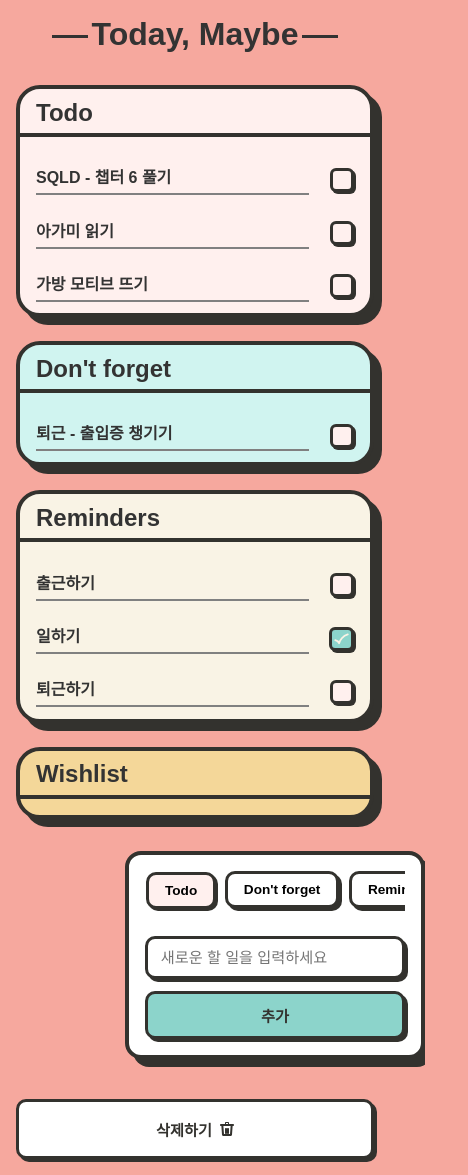
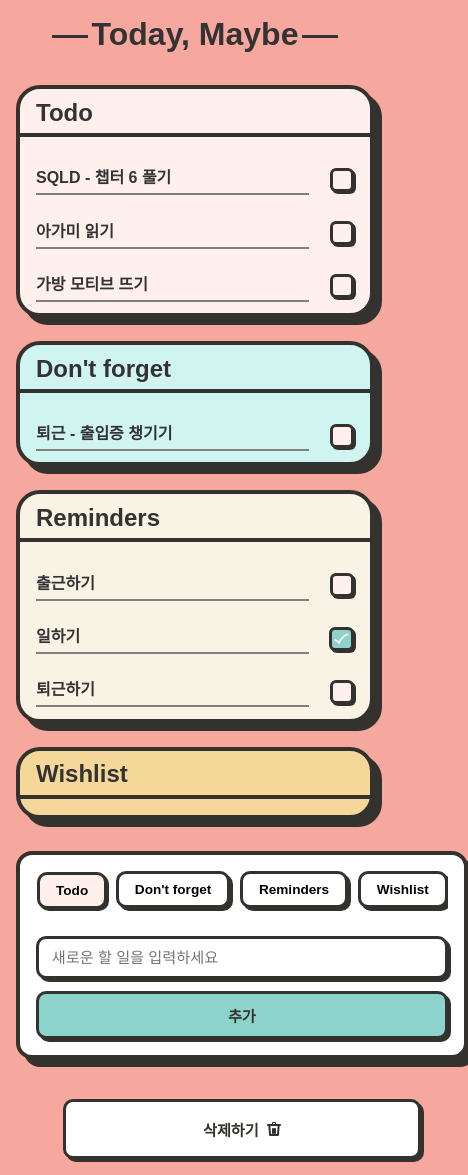
Before and after one commit to mackerel0818/next-todolist, a Next.js app: page / in a window 390 px wide. Shown: the whole page, 468 px wide, since content can reach past the window. Built offline with nearby package versions, Linux system fonts and the light colour scheme.

Commit message:
✨스타일 수정정

```diff
--- a/app/globals.css
+++ b/app/globals.css
@@ -178,7 +178,6 @@ body {
   gap: 0.8rem;
   background-color: white;
   padding: 1.2rem;
-  margin-right: -10rem;
   border-radius: 20px;
   border: 4px solid #33322e;
   box-shadow: 10px 10px 0px #33322e;
@@ -341,7 +340,7 @@ body {
 /* 반응형 스타일 */
 @media (max-width: 768px) {
   .grid-container {
-    grid-template-columns: repeat(2, 1fr);
+    grid-template-columns: repeat(1, 1fr);
   }
 
   .title::before,
@@ -425,6 +424,7 @@ body {
     padding: 1rem;
     border-radius: 16px;
     box-shadow: 8px 8px 0px #33322e;
+    margin: 0;
   }
 }
 
@@ -450,6 +450,7 @@ body {
   .add-todo-form {
     padding: 0.8rem;
     box-shadow: 6px 6px 0px #33322e;
+    margin: 0;
   }
 
   .delete-mode-button {
```
